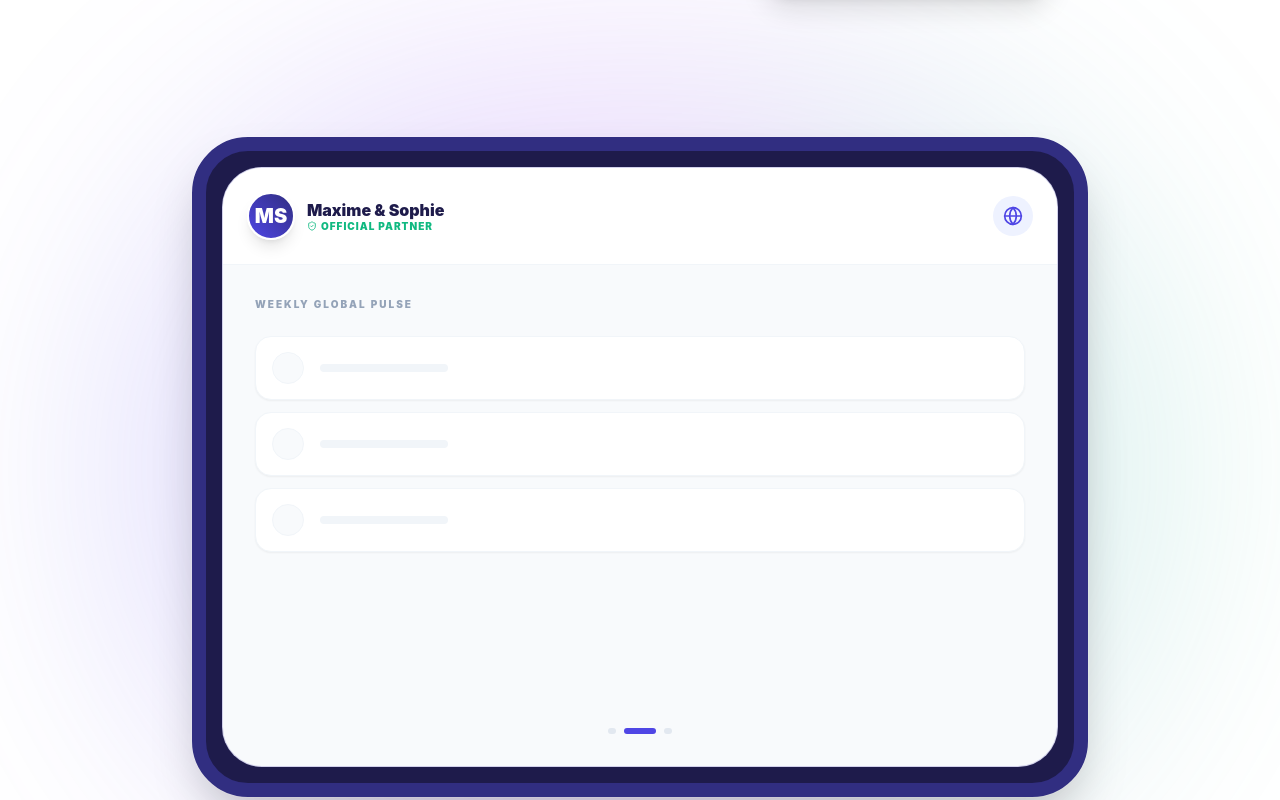
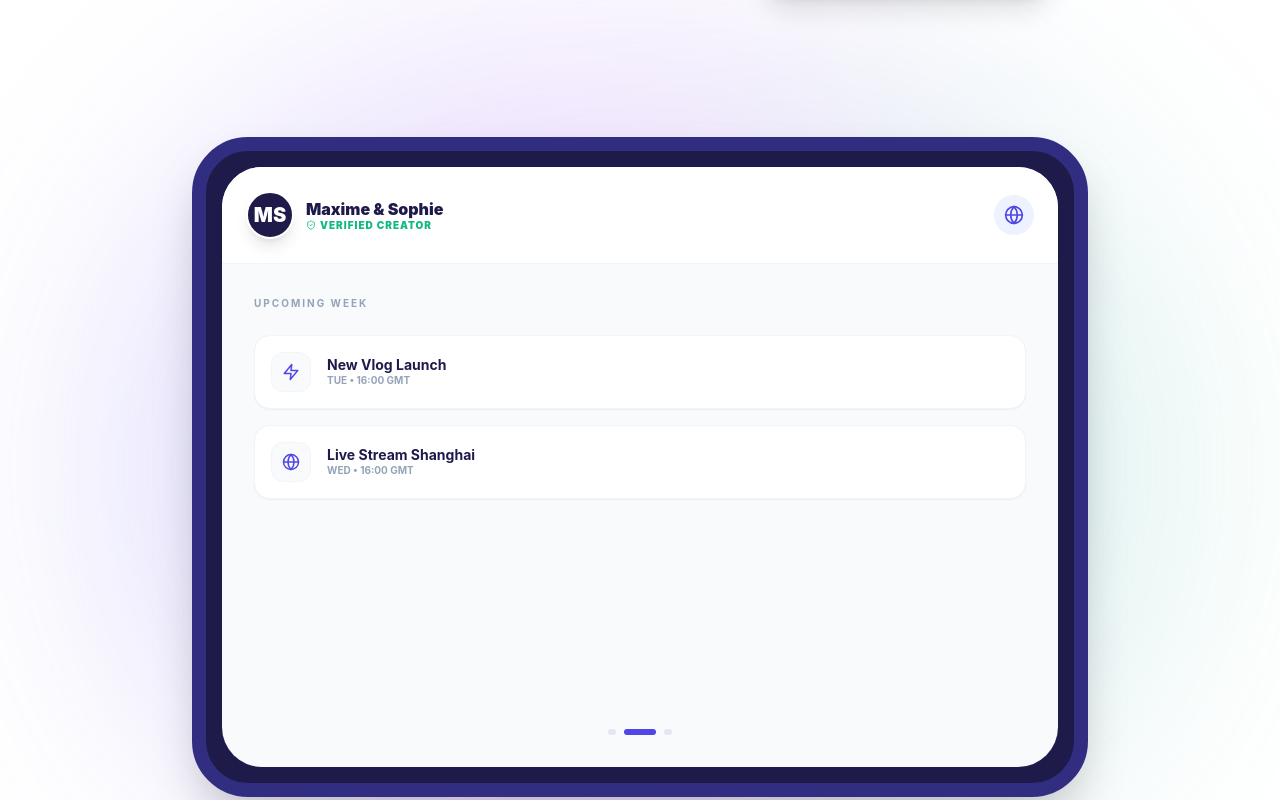
Before and after one commit to JoSync/syncsocial-web, a Next.js app: page / in a window 1280 px wide. Shown: the part 640-1440 px from the top of the page. Built offline with nearby package versions, Linux system fonts and the light colour scheme.

Commit message:
Update page.js

```diff
--- a/app/page.js
+++ b/app/page.js
@@ -3,7 +3,7 @@ import React, { useState, useEffect } from 'react';
 import { Calendar, ShoppingBag, Globe, Zap, Infinity, ArrowRight, CheckCircle2, Clock, DollarSign, ChevronRight, ShieldCheck, BarChart3 } from 'lucide-react';
 
 export default function LandingPage() {
-  const [lang, setLang] = useState('EN'); // Start in English
+  const [lang, setLang] = useState('EN');
   const [currentSlide, setCurrentSlide] = useState(0);
   const [email, setEmail] = useState('');
   const [isSubmitted, setIsSubmitted] = useState(false);
@@ -19,6 +19,7 @@ export default function LandingPage() {
     e.preventDefault();
     if (email.includes('@')) {
       setIsSubmitted(true);
+      // Hier komt straks de koppeling met de e-mailservice
     }
   };
 
@@ -61,8 +62,7 @@ export default function LandingPage() {
   const current = t[lang];
 
   return (
-    <div className="min-h-screen bg-white text-slate-900 font-sans">
-      {/* Navbar - Met de door jou gewenste NL EN CN volgorde */}
+    <div className="min-h-screen bg-white text-slate-900 font-sans selection:bg-indigo-100">
       <nav className="flex justify-between items-center p-8 max-w-7xl mx-auto relative z-50">
         <div className="flex items-center gap-2 group cursor-pointer">
           <Infinity className="text-indigo-950 w-10 h-10 transition-transform group-hover:rotate-12" />
@@ -70,18 +70,11 @@ export default function LandingPage() {
         </div>
         <div className="flex bg-slate-100 p-1 rounded-full border border-slate-200">
           {['NL', 'EN', 'CN'].map((l) => (
-            <button
-              key={l}
-              onClick={() => setLang(l)}
-              className={`px-4 py-1 rounded-full text-xs font-black transition ${lang === l ? 'bg-white shadow-sm text-indigo-600' : 'text-slate-400'}`}
-            >
-              {l}
-            </button>
+            <button key={l} onClick={() => setLang(l)} className={`px-4 py-1 rounded-full text-xs font-black transition ${lang === l ? 'bg-white shadow-sm text-indigo-600' : 'text-slate-400'}`}>{l}</button>
           ))}
         </div>
       </nav>
 
-      {/* Hero Section */}
       <section className="max-w-7xl mx-auto px-6 pt-12 pb-32 text-center relative">
         <div className="inline-flex items-center gap-2 bg-indigo-50 text-indigo-700 px-4 py-2 rounded-full text-xs font-bold mb-8 uppercase tracking-widest">
           <Zap size={14} /> {current.badge}
@@ -93,15 +86,12 @@ export default function LandingPage() {
           {current.sub}
         </p>
 
-        {/* Email Waitlist */}
-        <div className="max-w-lg mx-auto mb-32 h-24 flex items-center justify-center">
+        {/* Email Form - NU CORRECT GECENTREERD */}
+        <div className="flex justify-center items-center w-full mb-32 h-24">
           {!isSubmitted ? (
-            <form onSubmit={handleSubmit} className="flex flex-col sm:flex-row gap-4 w-full animate-fade-in">
+            <form onSubmit={handleSubmit} className="flex flex-col sm:flex-row gap-4 w-full max-w-lg animate-fade-in">
               <input
-                type="email"
-                required
-                value={email}
-                onChange={(e) => setEmail(e.target.value)}
+                type="email" required value={email} onChange={(e) => setEmail(e.target.value)}
                 placeholder={lang === 'CN' ? '电子邮件' : (lang === 'NL' ? 'E-mailadres' : 'Email address')}
                 className="flex-1 px-8 py-5 rounded-full border-2 border-slate-100 focus:border-indigo-500 outline-none text-lg transition-all shadow-inner bg-slate-50"
               />
@@ -110,7 +100,7 @@ export default function LandingPage() {
               </button>
             </form>
           ) : (
-            <div className="bg-emerald-50 border-2 border-emerald-100 p-6 rounded-[2.5rem] flex items-center justify-center gap-4 animate-scale-in w-full shadow-lg shadow-emerald-100">
+            <div className="bg-emerald-50 border-2 border-emerald-100 p-6 rounded-[2.5rem] flex items-center justify-center gap-4 animate-scale-in w-full max-w-lg shadow-lg shadow-emerald-100">
               <CheckCircle2 size={24} className="text-emerald-500" />
               <p className="text-emerald-800 font-black text-lg text-left leading-tight">{current.success}</p>
             </div>
@@ -119,44 +109,41 @@ export default function LandingPage() {
 
         {/* Mockup Simulation */}
         <div className="relative max-w-4xl mx-auto group">
-          <div className="absolute -inset-20 bg-gradient-to-r from-indigo-500 via-purple-500 to-emerald-400 opacity-20 blur-[120px] rounded-full group-hover:opacity-30 transition-opacity duration-1000"></div>
-          <div className="relative bg-indigo-950 rounded-[3.5rem] p-4 shadow-2xl border-[14px] border-indigo-900 overflow-hidden ring-1 ring-white/10">
-            <div className="bg-slate-50 rounded-[2.5rem] overflow-hidden h-[600px] flex flex-col border border-indigo-800/20">
-
-              {/* Header inside phone */}
+          <div className="absolute -inset-20 bg-gradient-to-r from-indigo-500 via-purple-500 to-emerald-400 opacity-20 blur-[120px] rounded-full"></div>
+          <div className="relative bg-indigo-950 rounded-[3.5rem] p-4 shadow-2xl border-[14px] border-indigo-900 overflow-hidden">
+            <div className="bg-slate-50 rounded-[2.5rem] overflow-hidden h-[600px] flex flex-col">
               <div className="bg-white border-b border-slate-100 p-6 flex justify-between items-center">
                 <div className="flex items-center gap-3 text-left">
-                  <div className="w-12 h-12 bg-gradient-to-tr from-indigo-600 to-indigo-900 rounded-full flex items-center justify-center text-white font-black text-xl shadow-lg border-2 border-white">MS</div>
+                  <div className="w-12 h-12 bg-indigo-950 rounded-full flex items-center justify-center text-white font-black text-xl border-2 border-white shadow-lg">MS</div>
                   <div className="leading-tight">
                     <p className="font-black text-indigo-950">Maxime & Sophie</p>
-                    <p className="text-[10px] text-emerald-500 font-black uppercase tracking-widest flex items-center gap-1"><ShieldCheck size={10} /> Official Partner</p>
+                    <p className="text-[10px] text-emerald-500 font-black uppercase tracking-widest flex items-center gap-1"><ShieldCheck size={10} /> Verified Creator</p>
                   </div>
                 </div>
                 <div className="w-10 h-10 bg-indigo-50 rounded-full flex items-center justify-center text-indigo-600"><Globe size={20} /></div>
               </div>
 
-              {/* Dynamic Slides */}
               <div className="flex-1 relative p-8">
                 {currentSlide === 0 && (
                   <div className="animate-fade-in text-left">
-                    <p className="text-[10px] font-black text-slate-400 uppercase tracking-[0.2em] mb-6">Today's Timeline</p>
+                    <p className="text-[10px] font-black text-slate-400 uppercase tracking-[0.2em] mb-6 font-bold">Today's Schedule</p>
                     <div className="p-6 bg-white border-2 border-indigo-100 rounded-[2rem] shadow-sm flex items-center gap-5">
                        <div className="w-14 h-14 bg-indigo-600 rounded-2xl flex items-center justify-center text-white shadow-lg shadow-indigo-100"><ShoppingBag size={28} /></div>
-                       <div>
-                         <p className="font-black text-indigo-950 text-xl">Merch Drop</p>
-                         <p className="text-xs font-bold text-slate-400">14:00 • Global Shipping Active</p>
-                       </div>
+                       <div><p className="font-black text-indigo-950 text-xl">Merch Drop</p><p className="text-xs font-bold text-slate-400 tracking-tight">14:00 • Global Ready</p></div>
                     </div>
                   </div>
                 )}
                 {currentSlide === 1 && (
                   <div className="animate-fade-in text-left">
-                    <p className="text-[10px] font-black text-slate-400 uppercase tracking-[0.2em] mb-6">Weekly Global Pulse</p>
-                    <div className="space-y-3">
-                      {[1,2,3].map(i => (
-                        <div key={i} className="h-16 bg-white rounded-2xl border border-slate-100 shadow-sm flex items-center px-4 gap-4">
-                           <div className="w-8 h-8 rounded-full bg-slate-50 border border-slate-100"></div>
-                           <div className="h-2 w-32 bg-slate-100 rounded-full"></div>
+                    <p className="text-[10px] font-black text-slate-400 uppercase tracking-[0.2em] mb-6 font-bold">Upcoming Week</p>
+                    <div className="space-y-4">
+                      {[
+                        { day: 'TUE', title: 'New Vlog Launch', icon: <Zap size={18} /> },
+                        { day: 'WED', title: 'Live Stream Shanghai', icon: <Globe size={18} /> }
+                      ].map((item, i) => (
+                        <div key={i} className="bg-white p-4 rounded-2xl border border-slate-100 shadow-sm flex items-center gap-4">
+                           <div className="w-10 h-10 bg-slate-50 rounded-xl flex items-center justify-center text-indigo-600 font-bold border border-slate-100">{item.icon}</div>
+                           <div><p className="font-bold text-indigo-950 text-sm leading-tight">{item.title}</p><p className="text-[10px] text-slate-400 font-bold uppercase">{item.day} • 16:00 GMT</p></div>
                         </div>
                       ))}
                     </div>
@@ -164,14 +151,13 @@ export default function LandingPage() {
                 )}
                 {currentSlide === 2 && (
                   <div className="animate-fade-in text-center flex flex-col justify-center h-full">
-                    <div className="w-24 h-24 bg-emerald-500 rounded-[2.5rem] mx-auto flex items-center justify-center text-white shadow-2xl mb-6 shadow-emerald-200"><DollarSign size={48} /></div>
-                    <p className="text-2xl font-black text-indigo-950">Revenue Tracking</p>
-                    <p className="text-slate-400 font-bold mt-2">AI Projecting: +240% Growth</p>
+                    <div className="w-24 h-24 bg-emerald-500 rounded-[2.5rem] mx-auto flex items-center justify-center text-white shadow-2xl mb-6 shadow-emerald-200"><BarChart3 size={40} /></div>
+                    <p className="text-2xl font-black text-indigo-950 italic tracking-tighter">AI Revenue Pulse</p>
+                    <p className="text-emerald-500 font-black mt-2 uppercase text-xs tracking-[0.2em]">Target: +240% Growth</p>
                   </div>
                 )}
               </div>
 
-              {/* Indicators */}
               <div className="p-8 flex justify-center gap-2">
                 {[0,1,2].map(i => (
                   <div key={i} className={`h-1.5 rounded-full transition-all duration-500 ${currentSlide === i ? 'w-8 bg-indigo-600' : 'w-2 bg-slate-200'}`}></div>
@@ -182,23 +168,23 @@ export default function LandingPage() {
         </div>
       </section>
 
-      {/* NEW: FEATURES SECTION */}
+      {/* Features Section */}
       <section className="bg-slate-50 py-32 border-t border-slate-100">
-        <div className="max-w-7xl mx-auto px-6 text-center lg:text-left">
+        <div className="max-w-7xl mx-auto px-6">
           <h2 className="text-3xl lg:text-5xl font-black text-indigo-950 mb-20 text-center tracking-tighter uppercase">{current.featTitle}</h2>
           <div className="grid lg:grid-cols-3 gap-12 lg:gap-20">
-            <div className="space-y-6">
-              <div className="w-16 h-16 bg-white rounded-2xl shadow-sm border border-slate-200 flex items-center justify-center text-indigo-600"><ShoppingBag size={32} /></div>
+            <div className="space-y-6 text-center lg:text-left">
+              <div className="w-16 h-16 bg-white rounded-2xl shadow-sm border border-slate-200 flex items-center justify-center text-indigo-600 mx-auto lg:mx-0"><ShoppingBag size={32} /></div>
               <h3 className="text-2xl font-black text-indigo-950">{current.f1}</h3>
               <p className="text-slate-500 font-medium leading-relaxed">{current.f1d}</p>
             </div>
-            <div className="space-y-6">
-              <div className="w-16 h-16 bg-white rounded-2xl shadow-sm border border-slate-200 flex items-center justify-center text-indigo-600"><BarChart3 size={32} /></div>
+            <div className="space-y-6 text-center lg:text-left">
+              <div className="w-16 h-16 bg-white rounded-2xl shadow-sm border border-slate-200 flex items-center justify-center text-indigo-600 mx-auto lg:mx-0"><BarChart3 size={32} /></div>
               <h3 className="text-2xl font-black text-indigo-950">{current.f2}</h3>
               <p className="text-slate-500 font-medium leading-relaxed">{current.f2d}</p>
             </div>
-            <div className="space-y-6">
-              <div className="w-16 h-16 bg-white rounded-2xl shadow-sm border border-slate-200 flex items-center justify-center text-indigo-600"><ShieldCheck size={32} /></div>
+            <div className="space-y-6 text-center lg:text-left">
+              <div className="w-16 h-16 bg-white rounded-2xl shadow-sm border border-slate-200 flex items-center justify-center text-indigo-600 mx-auto lg:mx-0"><ShieldCheck size={32} /></div>
               <h3 className="text-2xl font-black text-indigo-950">{current.f3}</h3>
               <p className="text-slate-500 font-medium leading-relaxed">{current.f3d}</p>
             </div>
@@ -206,8 +192,7 @@ export default function LandingPage() {
         </div>
       </section>
 
-      {/* Footer */}
-      <footer className="py-20 text-center bg-white">
+      <footer className="py-20 text-center bg-white border-t border-slate-50">
         <p className="text-slate-300 font-bold tracking-[0.3em] uppercase text-[10px]">
           &copy; 2026 SyncSocial.ai — Intelligence Synchronized.
         </p>
```
